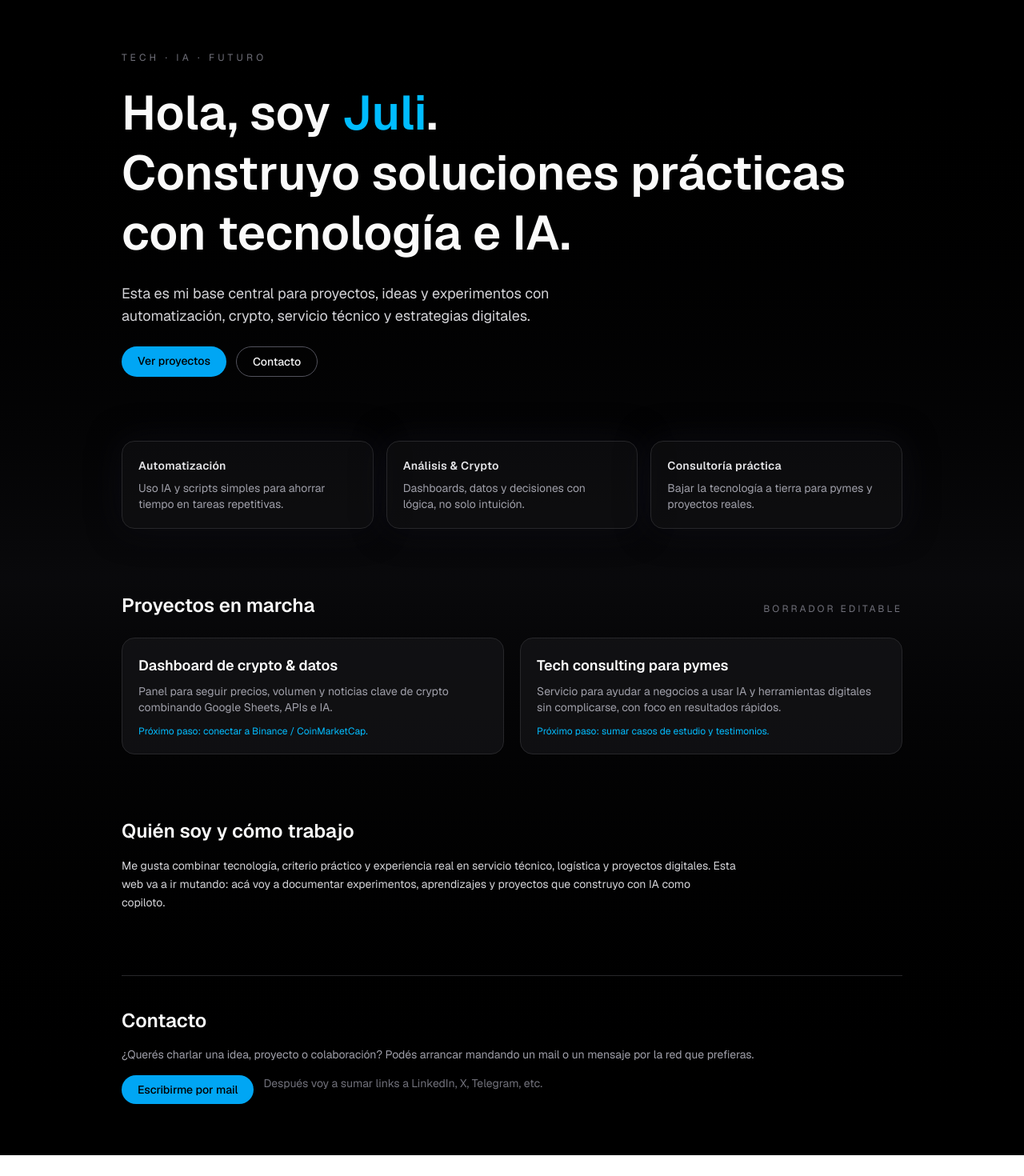
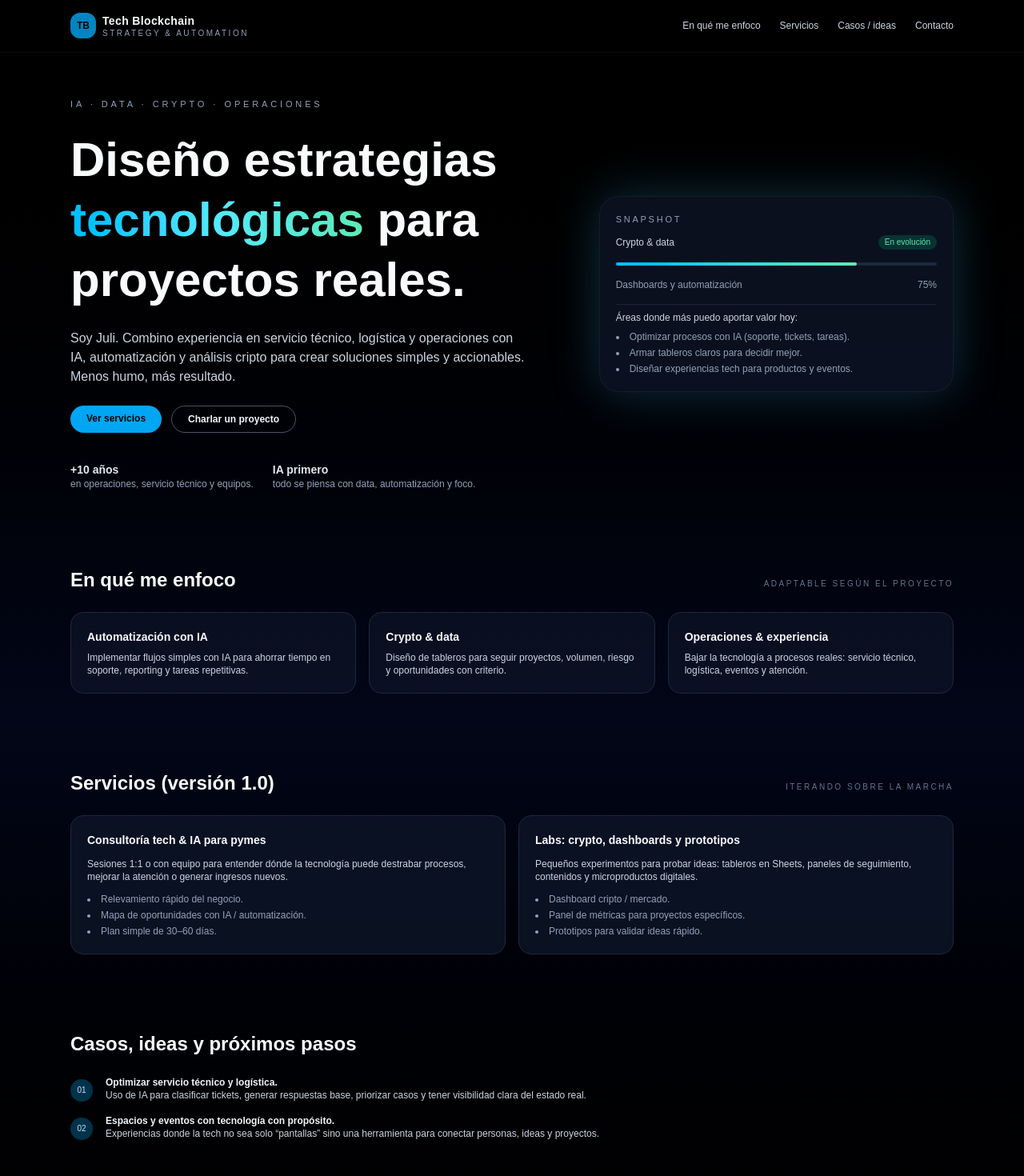
Before and after one commit to bimage2020/mi-web, a Next.js app: page / in a window 1280 px wide. Shown: the top 1470 px of the page at 80% size. Before the commit the page ends 1444 px from the top, so only its background shows below. Built offline with nearby package versions, Linux system fonts and the light colour scheme.

Commit message:
Nuevo layout tipo venture

```diff
--- a/app/page.tsx
+++ b/app/page.tsx
@@ -1,144 +1,270 @@
 export default function Home() {
   return (
-    <main className="min-h-screen bg-gradient-to-b from-black via-zinc-950 to-black text-zinc-50 font-sans">
-      <div className="mx-auto max-w-5xl px-6 py-16 space-y-20">
+    <main className="min-h-screen bg-gradient-to-b from-black via-slate-950 to-black text-slate-50">
+      {/* NAVBAR */}
+      <header className="border-b border-white/5 bg-black/40 backdrop-blur">
+        <div className="mx-auto flex max-w-6xl items-center justify-between px-6 py-4">
+          <div className="flex items-center gap-2">
+            <div className="flex h-8 w-8 items-center justify-center rounded-xl bg-sky-500/80 text-xs font-bold text-black">
+              TB
+            </div>
+            <div className="flex flex-col leading-tight">
+              <span className="text-sm font-semibold tracking-wide">
+                Tech Blockchain
+              </span>
+              <span className="text-[10px] uppercase tracking-[0.25em] text-slate-400">
+                Strategy & Automation
+              </span>
+            </div>
+          </div>
+
+          <nav className="hidden gap-6 text-xs font-medium text-slate-300 sm:flex">
+            <a href="#focus" className="hover:text-sky-400 transition">
+              En qué me enfoco
+            </a>
+            <a href="#services" className="hover:text-sky-400 transition">
+              Servicios
+            </a>
+            <a href="#cases" className="hover:text-sky-400 transition">
+              Casos / ideas
+            </a>
+            <a href="#contact" className="hover:text-sky-400 transition">
+              Contacto
+            </a>
+          </nav>
+        </div>
+      </header>
+
+      <div className="mx-auto max-w-6xl px-6 pb-24 pt-14 space-y-24">
         {/* HERO */}
-        <section className="space-y-6">
-          <p className="text-xs uppercase tracking-[0.35em] text-zinc-500">
-            Tech · IA · Futuro
+        <section className="grid gap-10 md:grid-cols-[minmax(0,1.4fr)_minmax(0,1fr)] md:items-center">
+          <div className="space-y-6">
+            <p className="text-[11px] uppercase tracking-[0.35em] text-slate-400">
+              IA · DATA · CRYPTO · OPERACIONES
             </p>
 
             <h1 className="text-4xl sm:text-5xl md:text-6xl font-semibold leading-tight">
-            Hola, soy <span className="text-sky-400">Juli</span>.
-            <br />
-            Construyo soluciones prácticas con tecnología e IA.
+              Diseño estrategias{' '}
+              <span className="bg-gradient-to-r from-sky-400 via-cyan-300 to-emerald-300 bg-clip-text text-transparent">
+                tecnológicas
+              </span>{' '}
+              para proyectos reales.
             </h1>
 
-          <p className="max-w-xl text-zinc-300 text-lg">
-            Esta es mi base central para proyectos, ideas y experimentos con
-            automatización, crypto, servicio técnico y estrategias digitales.
+            <p className="max-w-xl text-sm sm:text-base text-slate-300">
+              Soy Juli. Combino experiencia en servicio técnico, logística y
+              operaciones con IA, automatización y análisis cripto para crear
+              soluciones simples y accionables. Menos humo, más resultado.
             </p>
 
             <div className="flex flex-wrap gap-3">
               <a
-              href="#projects"
-              className="rounded-full bg-sky-500 px-5 py-2 text-sm font-medium text-black hover:bg-sky-400 transition"
+                href="#services"
+                className="rounded-full bg-sky-500 px-5 py-2 text-xs font-semibold text-black hover:bg-sky-400 transition"
               >
-              Ver proyectos
+                Ver servicios
               </a>
               <a
                 href="#contact"
-              className="rounded-full border border-zinc-600 px-5 py-2 text-sm font-medium text-zinc-100 hover:border-zinc-300 transition"
+                className="rounded-full border border-slate-600 px-5 py-2 text-xs font-semibold text-slate-100 hover:border-slate-300 transition"
               >
-              Contacto
+                Charlar un proyecto
               </a>
+            </div>
+
+            <div className="flex flex-wrap gap-6 pt-3 text-xs text-slate-400">
+              <div>
+                <span className="block text-slate-200 text-sm font-semibold">
+                  +10 años
+                </span>
+                <span>en operaciones, servicio técnico y equipos.</span>
+              </div>
+              <div>
+                <span className="block text-slate-200 text-sm font-semibold">
+                  IA primero
+                </span>
+                <span>todo se piensa con data, automatización y foco.</span>
+              </div>
+            </div>
+          </div>
+
+          {/* PANEL LATERAL / “MÓDULO TECH” */}
+          <div className="rounded-3xl border border-white/5 bg-slate-900/70 p-5 shadow-[0_0_60px_rgba(56,189,248,0.25)]">
+            <p className="text-[11px] uppercase tracking-[0.25em] text-slate-400 mb-3">
+              Snapshot
+            </p>
+            <div className="space-y-4 text-xs">
+              <div className="flex items-center justify-between">
+                <span className="text-slate-300">Crypto & data</span>
+                <span className="rounded-full bg-emerald-500/20 px-2 py-0.5 text-[10px] text-emerald-300">
+                  En evolución
+                </span>
+              </div>
+              <div className="h-1 w-full rounded-full bg-slate-800">
+                <div className="h-full w-3/4 rounded-full bg-gradient-to-r from-sky-400 to-emerald-300" />
+              </div>
+
+              <div className="flex justify-between text-slate-400">
+                <span>Dashboards y automatización</span>
+                <span>75%</span>
+              </div>
+
+              <div className="h-px w-full bg-slate-800/80 my-2" />
+
+              <div className="space-y-2">
+                <p className="text-slate-300">
+                  Áreas donde más puedo aportar valor hoy:
+                </p>
+                <ul className="space-y-1 text-slate-400 list-disc list-inside">
+                  <li>Optimizar procesos con IA (soporte, tickets, tareas).</li>
+                  <li>Armar tableros claros para decidir mejor.</li>
+                  <li>
+                    Diseñar experiencias tech para productos y eventos.
+                  </li>
+                </ul>
+              </div>
+            </div>
           </div>
         </section>
 
         {/* FOCOS PRINCIPALES */}
-        <section
-          className="grid gap-4 sm:grid-cols-3"
-          aria-label="Focos principales"
-        >
+        <section id="focus" className="space-y-6">
+          <div className="flex items-baseline justify-between gap-4">
+            <h2 className="text-2xl font-semibold">En qué me enfoco</h2>
+            <span className="text-[10px] uppercase tracking-[0.25em] text-slate-500">
+              Adaptable según el proyecto
+            </span>
+          </div>
+
+          <div className="grid gap-4 md:grid-cols-3">
             {[
               {
-              title: "Automatización",
-              text: "Uso IA y scripts simples para ahorrar tiempo en tareas repetitivas.",
+                title: 'Automatización con IA',
+                text: 'Implementar flujos simples con IA para ahorrar tiempo en soporte, reporting y tareas repetitivas.',
               },
               {
-              title: "Análisis & Crypto",
-              text: "Dashboards, datos y decisiones con lógica, no solo intuición.",
+                title: 'Crypto & data',
+                text: 'Diseño de tableros para seguir proyectos, volumen, riesgo y oportunidades con criterio.',
               },
               {
-              title: "Consultoría práctica",
-              text: "Bajar la tecnología a tierra para pymes y proyectos reales.",
+                title: 'Operaciones & experiencia',
+                text: 'Bajar la tecnología a procesos reales: servicio técnico, logística, eventos y atención.',
               },
             ].map((item) => (
               <div
                 key={item.title}
-              className="rounded-2xl border border-zinc-800 bg-zinc-900/40 p-5 shadow-[0_0_40px_rgba(15,15,25,0.6)]"
+                className="group rounded-2xl border border-slate-800 bg-slate-900/60 p-5 hover:border-sky-500/70 hover:bg-slate-900 transition"
               >
-              <h2 className="text-sm font-semibold tracking-wide text-zinc-200">
+                <h3 className="text-sm font-semibold text-slate-50">
                   {item.title}
-              </h2>
-              <p className="mt-2 text-sm text-zinc-400">{item.text}</p>
+                </h3>
+                <p className="mt-2 text-xs text-slate-300">{item.text}</p>
               </div>
             ))}
+          </div>
         </section>
 
-        {/* PROYECTOS */}
-        <section id="projects" className="space-y-6">
+        {/* SERVICIOS */}
+        <section id="services" className="space-y-6">
           <div className="flex items-baseline justify-between gap-4">
-            <h2 className="text-2xl font-semibold text-zinc-50">
-              Proyectos en marcha
-            </h2>
-            <span className="text-xs uppercase tracking-[0.25em] text-zinc-500">
-              Borrador editable
+            <h2 className="text-2xl font-semibold">Servicios (versión 1.0)</h2>
+            <span className="text-[10px] uppercase tracking-[0.25em] text-slate-500">
+              Iterando sobre la marcha
             </span>
           </div>
 
-          <div className="grid gap-5 md:grid-cols-2">
-            <article className="group rounded-2xl border border-zinc-800 bg-zinc-900/60 p-5 hover:border-sky-500/70 hover:bg-zinc-900 transition">
-              <h3 className="text-lg font-semibold text-zinc-50">
-                Dashboard de crypto & datos
+          <div className="grid gap-4 md:grid-cols-2">
+            <div className="rounded-2xl border border-slate-800 bg-slate-900/70 p-5 space-y-3">
+              <h3 className="text-sm font-semibold text-slate-50">
+                Consultoría tech & IA para pymes
               </h3>
-              <p className="mt-2 text-sm text-zinc-400">
-                Panel para seguir precios, volumen y noticias clave de crypto
-                combinando Google Sheets, APIs e IA.
+              <p className="text-xs text-slate-300">
+                Sesiones 1:1 o con equipo para entender dónde la tecnología
+                puede destrabar procesos, mejorar la atención o generar
+                ingresos nuevos.
               </p>
-              <p className="mt-3 text-xs text-sky-400">
-                Próximo paso: conectar a Binance / CoinMarketCap.
+              <ul className="text-xs text-slate-400 list-disc list-inside space-y-1">
+                <li>Relevamiento rápido del negocio.</li>
+                <li>Mapa de oportunidades con IA / automatización.</li>
+                <li>Plan simple de 30–60 días.</li>
+              </ul>
+            </div>
+
+            <div className="rounded-2xl border border-slate-800 bg-slate-900/70 p-5 space-y-3">
+              <h3 className="text-sm font-semibold text-slate-50">
+                Labs: crypto, dashboards y prototipos
+              </h3>
+              <p className="text-xs text-slate-300">
+                Pequeños experimentos para probar ideas: tableros en Sheets,
+                paneles de seguimiento, contenidos y microproductos digitales.
               </p>
-            </article>
-
-            <article className="group rounded-2xl border border-zinc-800 bg-zinc-900/60 p-5 hover:border-sky-500/70 hover:bg-zinc-900 transition">
-              <h3 className="text-lg font-semibold text-zinc-50">
-                Tech consulting para pymes
-              </h3>
-              <p className="mt-2 text-sm text-zinc-400">
-                Servicio para ayudar a negocios a usar IA y herramientas
-                digitales sin complicarse, con foco en resultados rápidos.
-              </p>
-              <p className="mt-3 text-xs text-sky-400">
-                Próximo paso: sumar casos de estudio y testimonios.
-              </p>
-            </article>
+              <ul className="text-xs text-slate-400 list-disc list-inside space-y-1">
+                <li>Dashboard cripto / mercado.</li>
+                <li>Panel de métricas para proyectos específicos.</li>
+                <li>Prototipos para validar ideas rápido.</li>
+              </ul>
+            </div>
           </div>
         </section>
 
-        {/* SOBRE MÍ */}
-        <section className="space-y-4">
-          <h2 className="text-2xl font-semibold text-zinc-50">
-            Quién soy y cómo trabajo
-          </h2>
-          <p className="max-w-3xl text-zinc-300 text-sm leading-relaxed">
-            Me gusta combinar tecnología, criterio práctico y experiencia real
-            en servicio técnico, logística y proyectos digitales. Esta web va a
-            ir mutando: acá voy a documentar experimentos, aprendizajes y
-            proyectos que construyo con IA como copiloto.
+        {/* CASOS / IDEAS */}
+        <section id="cases" className="space-y-6">
+          <h2 className="text-2xl font-semibold">Casos, ideas y próximos pasos</h2>
+
+          <div className="space-y-4 text-xs text-slate-300">
+            <div className="flex gap-4">
+              <div className="mt-1 h-7 w-7 rounded-full bg-sky-500/30 text-[10px] flex items-center justify-center text-sky-200">
+                01
+              </div>
+              <div>
+                <p className="font-semibold text-slate-100">
+                  Optimizar servicio técnico y logística.
                 </p>
+                <p>
+                  Uso de IA para clasificar tickets, generar respuestas base,
+                  priorizar casos y tener visibilidad clara del estado real.
+                </p>
+              </div>
+            </div>
+
+            <div className="flex gap-4">
+              <div className="mt-1 h-7 w-7 rounded-full bg-sky-500/30 text-[10px] flex items-center justify-center text-sky-200">
+                02
+              </div>
+              <div>
+                <p className="font-semibold text-slate-100">
+                  Espacios y eventos con tecnología con propósito.
+                </p>
+                <p>
+                  Experiencias donde la tech no sea solo “pantallas” sino una
+                  herramienta para conectar personas, ideas y proyectos.
+                </p>
+              </div>
+            </div>
+          </div>
         </section>
 
         {/* CONTACTO */}
         <section
           id="contact"
-          className="space-y-4 border-t border-zinc-800 pt-10"
+          className="space-y-4 border-t border-slate-800 pt-10"
         >
-          <h2 className="text-2xl font-semibold text-zinc-50">Contacto</h2>
-          <p className="text-sm text-zinc-400">
-            ¿Querés charlar una idea, proyecto o colaboración? Podés arrancar
-            mandando un mail o un mensaje por la red que prefieras.
+          <h2 className="text-2xl font-semibold">¿Hablamos?</h2>
+          <p className="text-sm text-slate-300 max-w-xl">
+            Si algo de todo esto te resonó y sentís que podemos construir algo
+            juntos, mandame un mensaje. Prefiero conversaciones reales antes
+            que formularios infinitos.
           </p>
 
           <div className="flex flex-wrap gap-3 text-sm">
             <a
-              href="mailto:bimage2020@gmail.com"
+              href="mailto:tucorreo@ejemplo.com"
               className="rounded-full bg-sky-500 px-5 py-2 font-medium text-black hover:bg-sky-400 transition"
             >
-              Escribirme por mail
+              Escribirme un mail
             </a>
-            <span className="text-zinc-500">
-              Después voy a sumar links a LinkedIn, X, Telegram, etc.
+            <span className="text-slate-500 text-xs">
+              Después sumamos links a LinkedIn, X o lo que decidas usar.
             </span>
           </div>
         </section>
```
Lines whose indentation alone changed are shown as unchanged.
